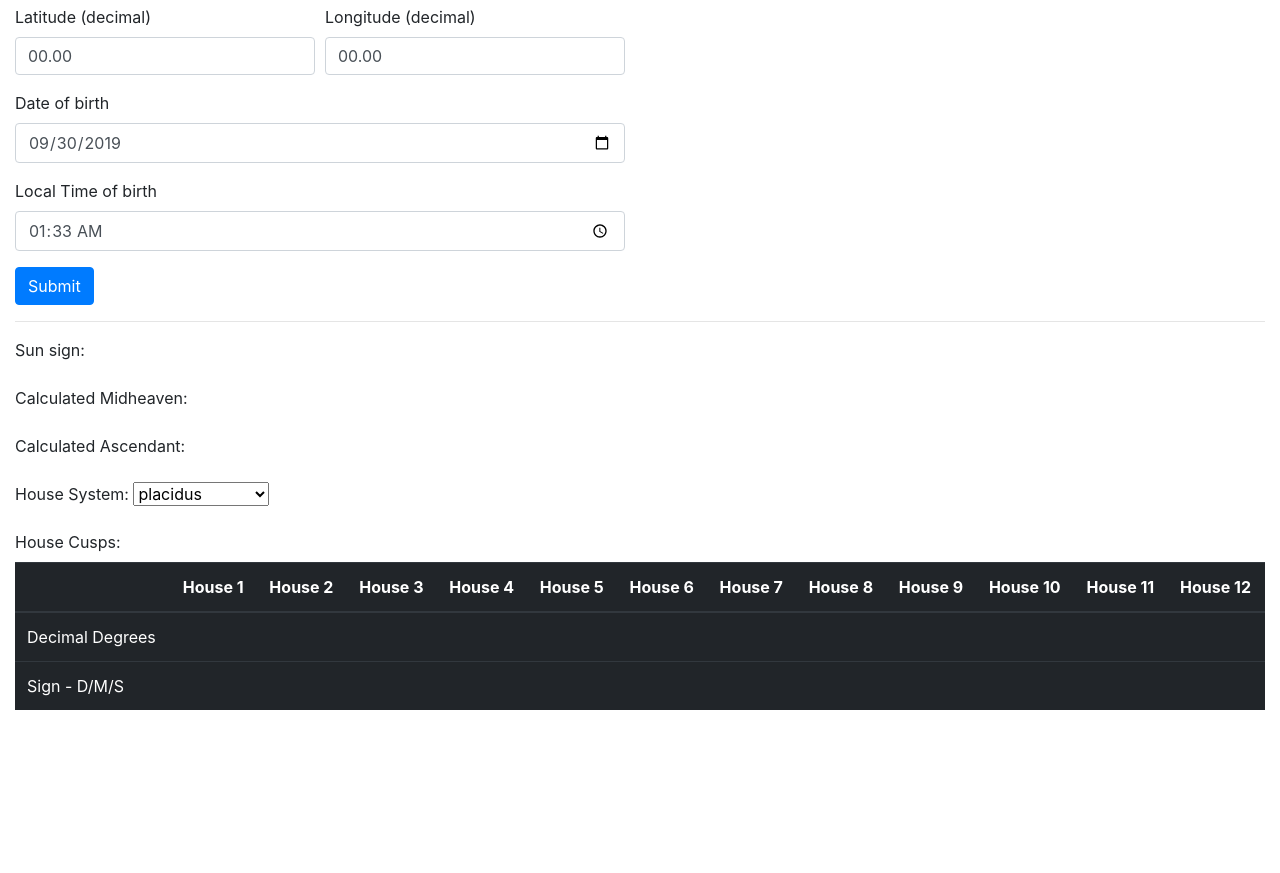
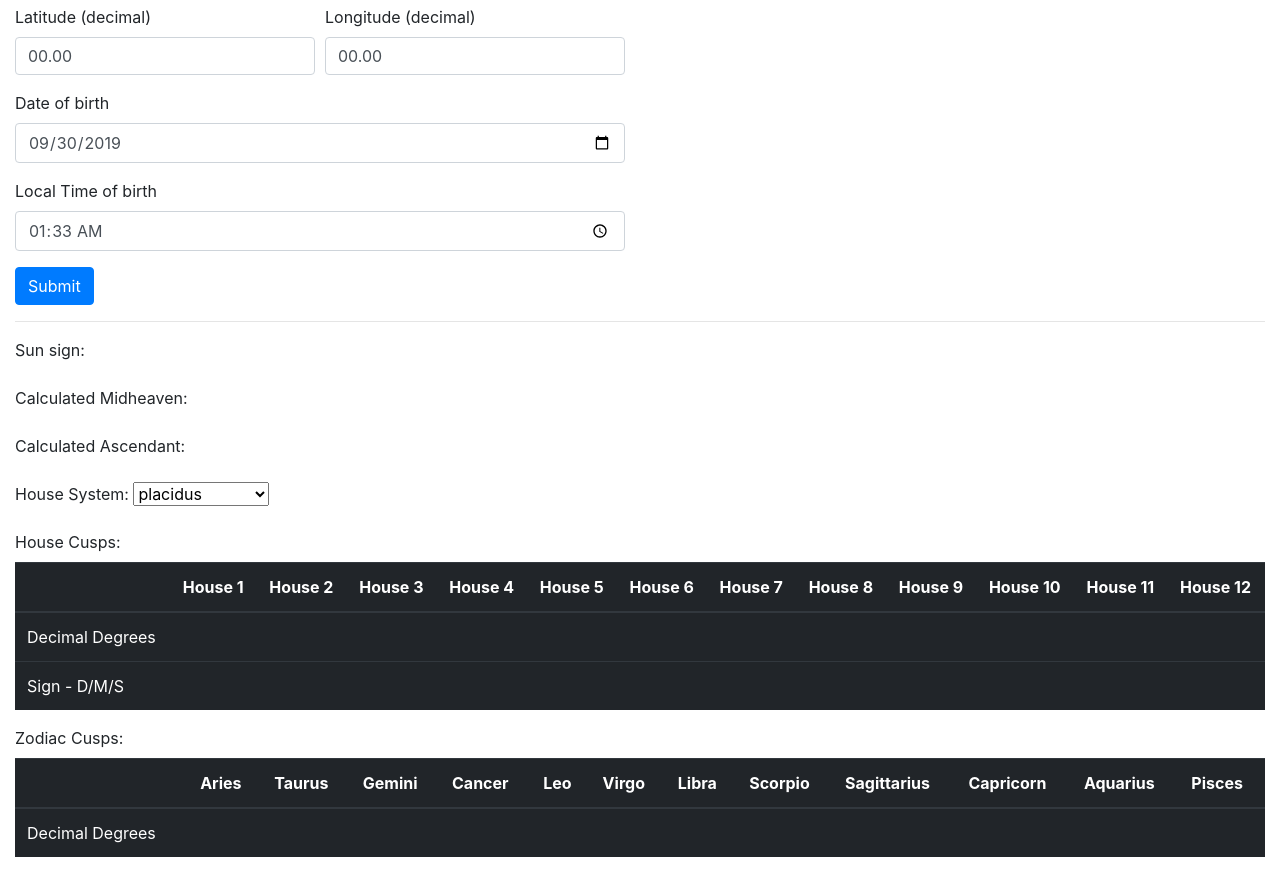
Before and after one commit to 0xStarcat/CircularNatalHoroscopeJS, a website built with webpack: page demo/demo.html in a window 1280 px wide. Shown: the part 83-956 px from the top of the page. Before the commit the page ends 809 px from the top, so only its background shows below. Built offline with nearby package versions, Linux system fonts and the light colour scheme.

Commit message:
add zodiac cusps to demo, improve implementation

```diff
--- a/demo/demo.html
+++ b/demo/demo.html
@@ -199,6 +199,97 @@
               </tbody>
             </table>
           </div>
+          <div class="form-group">
+            <label>Zodiac Cusps:</label>
+            <table id="zodiacCusps" class="table table-dark">
+              <thead>
+                <tr>
+                  <th>
+
+                  </th>
+                  <th>
+                    Aries
+                  </th>
+                  <th>
+                    Taurus
+                  </th>
+                  <th>
+                    Gemini
+                  </th>
+                  <th>
+                    Cancer
+                  </th>
+                  <th>
+                    Leo
+                  </th>
+                  <th>
+                    Virgo
+                  </th>
+                  <th>
+                    Libra
+                  </th>
+                  <th>
+                    Scorpio
+                  </th>
+                  <th>
+                    Sagittarius
+                  </th>
+                  <th>
+                    Capricorn
+                  </th>
+                  <th>
+                    Aquarius
+                  </th>
+                  <th>
+                    Pisces
+                  </th>
+                </tr>
+              </thead>
+              <tbody>
+                <tr>
+                  <td>
+                    Decimal Degrees
+                  </td>
+                  <td id="zodiac-1">
+
+                  </td>
+                  <td id="zodiac-2">
+
+                  </td>
+                  <td id="zodiac-3">
+
+                  </td>
+                  <td id="zodiac-4">
+
+                  </td>
+                  <td id="zodiac-5">
+
+                  </td>
+                  <td id="zodiac-6">
+
+                  </td>
+                  <td id="zodiac-7">
+
+                  </td>
+                  <td id="zodiac-8">
+
+                  </td>
+                  <td id="zodiac-9">
+
+                  </td>
+                  <td id="zodiac-10">
+
+                  </td>
+                  <td id="zodiac-11">
+
+                  </td>
+                  <td id="zodiac-12">
+
+                  </td>
+                </tr>
+              </tbody>
+            </table>
+          </div>
         </div>
       </div>
     </div>
--- a/demo/script.js
+++ b/demo/script.js
@@ -16,6 +16,7 @@ class DemoApp {
     this.midheavenElement = document.querySelector('#midheaven')
     this.ascendantElement = document.querySelector('#ascendant')
     this.housesElement = document.querySelector('#houses')
+    this.zodiacCuspsElement = document.querySelector('#zodiacCusps')
 
     this.displayDateTime = this.displayDateTime.bind(this)
     this.loadHouseSystemSelect = this.loadHouseSystemSelect.bind(this)
@@ -74,6 +75,10 @@ class DemoApp {
       document.querySelector(`#house-${index + 1}a`).innerHTML = cusp.DecimalDegrees
       document.querySelector(`#house-${index + 1}b`).innerHTML = `${cusp.Sign.Name} ${cusp.ArcDegreesFormatted}`
     })
+
+    horoscope.ZodiacCusps.forEach((cusp, index) => {
+      document.querySelector(`#zodiac-${index + 1}`).innerHTML = cusp
+    })
   }
 }
 
--- a/src/Horoscope.js
+++ b/src/Horoscope.js
@@ -142,7 +142,10 @@ class Horoscope {
   }
 
   calculateZodiacCusps() {
-    return new Array(12).fill(undefined).map((c, index) => parseFloat(modulo((Sign.Formatted(this._zodiac).find((s => s.id === 0)).ZodiacStart - this.Ascendant.DecimalDegrees) + (index * 30), 360).toFixed(4)))
+    return new Array(12).fill(undefined).map((c, index) => {
+      const zodiacOffset = Sign.Formatted(this._zodiac).find((s => s.id === 0)).ZodiacStart
+      return parseFloat(modulo((this.Ascendant.DecimalDegrees - zodiacOffset) - (index * 30), 360).toFixed(4))
+    })
   }
 }
 
```
Also changed, not shown: tests/Horoscope.test.js (+3 -3 lines), dist/main.bundle.js.
